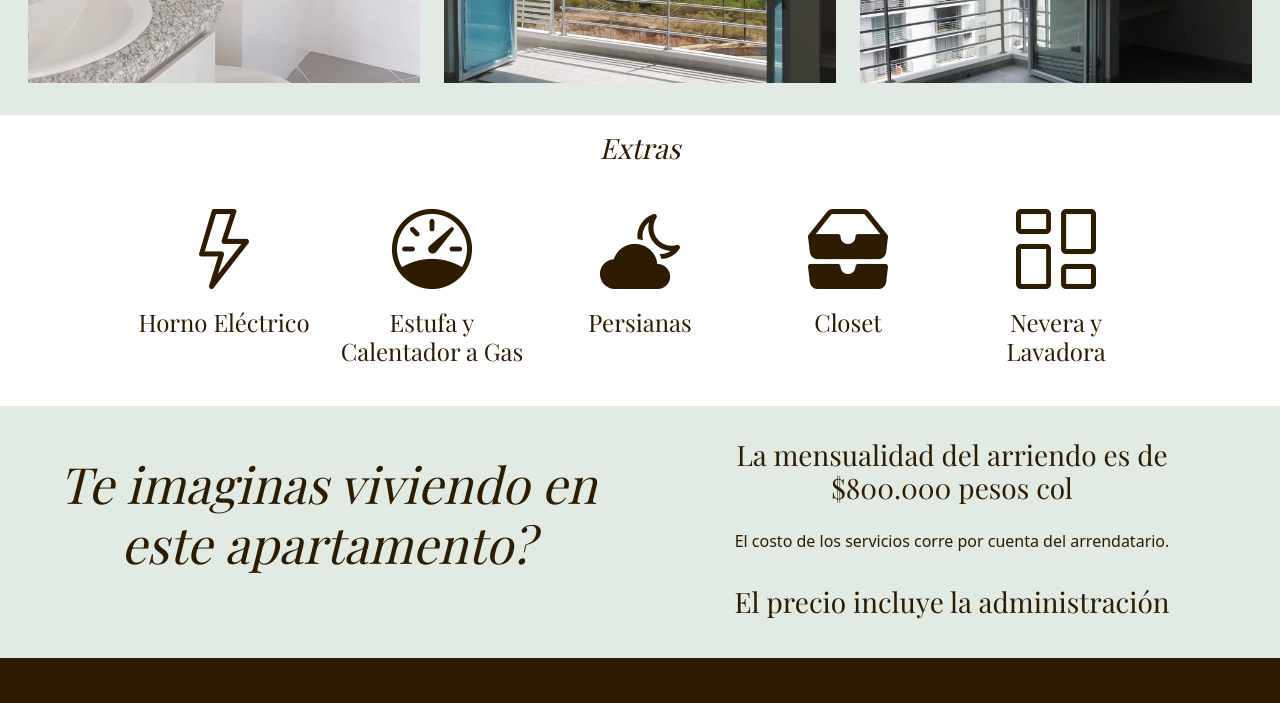
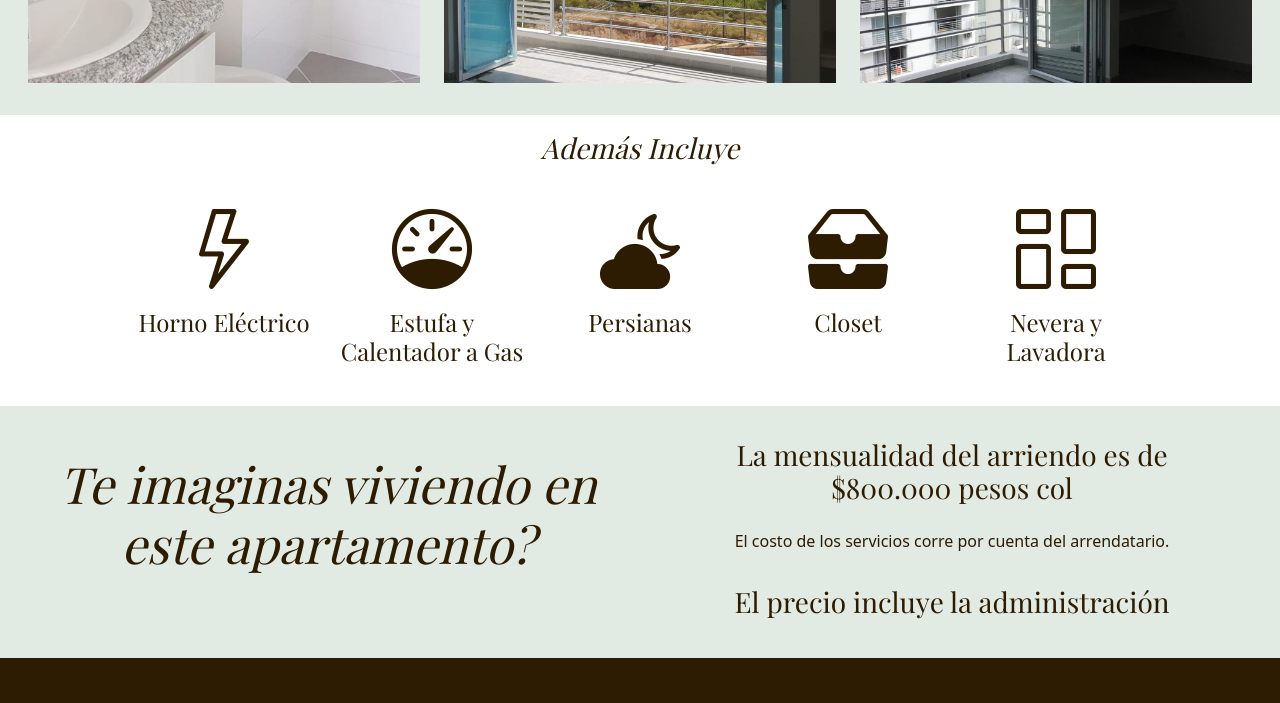
Before and after one commit to lapardo/aqualina-green-t3-1003, a plain HTML site: page index.html in a window 1280 px wide. Shown: the part 2060-2763 px from the top of the page. Drawn offline with nearby package versions, Linux system fonts and the light colour scheme; a web font is replaced by a local one.

Commit message:
copywrite

```diff
--- a/index.html
+++ b/index.html
@@ -18,7 +18,7 @@
 	<link rel="preconnect" href="https://fonts.gstatic.com">
 	<link href="https://fonts.googleapis.com/css2?family=Playfair+Display:ital@0;1&display=swap" rel="stylesheet">
 
-	<title>Hello, world!</title>
+	<title>Arriendo Apartamento Girardot</title>
   </head>
 
   <body>
@@ -212,7 +212,7 @@
 		</div> <!-- section 3 ends -->
 		<!-- section 4 starts -->
 		<div class="row section4 text-center p-3">
-			<h3 class="fst-italic">Extras</h3>
+			<h3 class="fst-italic">Además Incluye</h3>
 			<div class="col-md-1 d-none d-sm-block"> <!--empty column -->
 			</div>
 			<div class="col-md-2 col-6 py-3">
```
